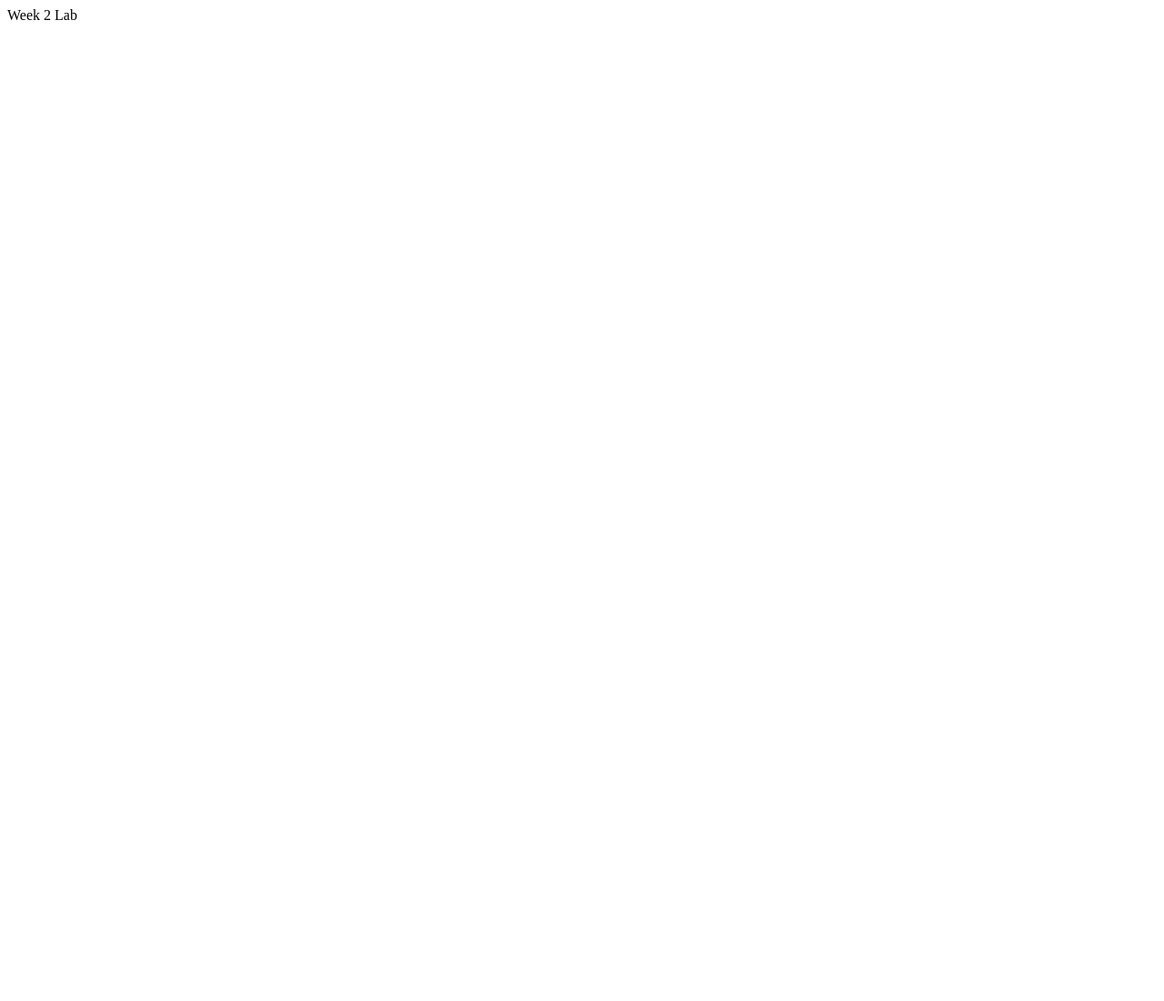
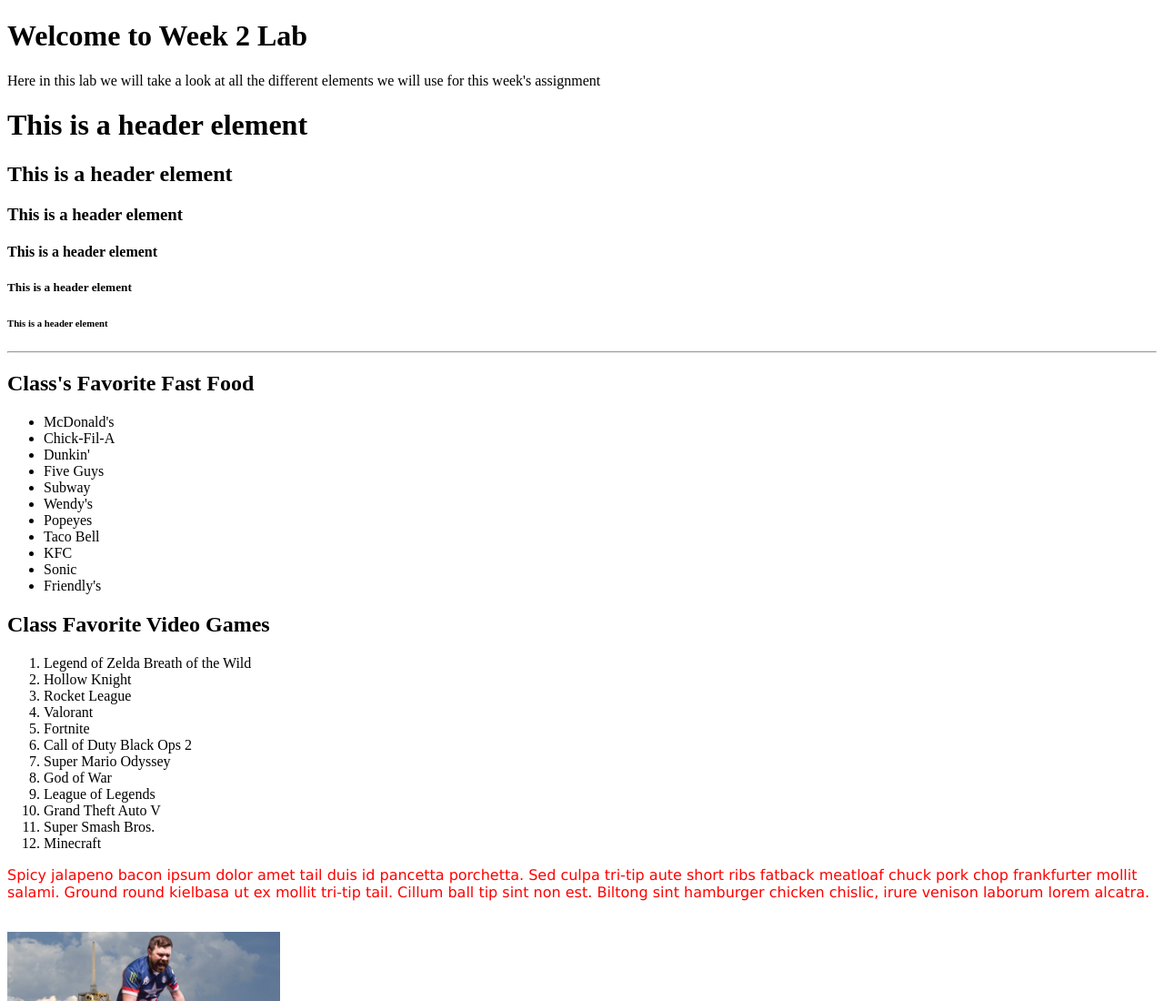
Before and after one commit to randy-lora/HTML_JS202221, a plain HTML site: page week2/week2lab.html in a window 1280 px wide. Shown: the top 1100 px of the page at 91% size. Before the commit the page ends 800 px from the top, so only its background shows below. Drawn offline with Linux system fonts and the light colour scheme.

Commit message:
end of day1 week 2

```diff
--- a/week2/week2lab.html
+++ b/week2/week2lab.html
@@ -1,9 +1,68 @@
 <!DOCTYPE html>
 <html lang="en">
-    <head></head>
-    <body>
-        <meta charset="UTF-8"
+    <head>
+
+        <meta charset="UTF-8">
         <title>Week 2 Lab</title>
     </head>
+    <body>
+        <!--This is a header 1 element-->
+        <h1>Welcome to Week 2 Lab</h1>
+        <!--This is a paragraph element-->
+        <p>Here in this lab we will take a look at all the different elements we will use for this week's assignment</p>
+        <!--Here are some header elemnets Size 1-6-->
+        <h1>This is a header element</h1>
+        <h2>This is a header element</h2>
+        <h3>This is a header element</h3>
+        <h4>This is a header element</h4>
+        <h5>This is a header element</h5>
+        <h6>This is a header element</h6>
+          <!--This is a horizontal rule element-->
+            <hr>
+            <!--Example of Unordered List-->
+            <h2>Class's Favorite Fast Food</h2>
+        <ul>
+            <li>McDonald's</li>
+            <li>Chick-Fil-A</li>
+            <li>Dunkin'</li>
+            <li>Five Guys</li>
+            <li>Subway</li>
+            <li>Wendy's</li>
+            <li>Popeyes</li>
+            <li>Taco Bell</li>
+            <li>KFC</li>
+            <li>Sonic</li>
+            <li>Friendly's</li>
+        </ul>
 
-</html>
+        <!--Example of Ordered List-->
+        <h2>Class Favorite Video Games</h2>
+        <ol>
+            <li>Legend of Zelda Breath of the Wild</li>
+            <li>Hollow Knight</li>
+            <li>Rocket League</li>
+            <li>Valorant</li>
+            <li>Fortnite</li>
+            <li>Call of Duty Black Ops 2</li>
+            <li>Super Mario Odyssey</li>
+            <li>God of War</li>
+            <li>League of Legends</li>
+            <li>Grand Theft Auto V</li>
+            <li>Super Smash Bros.</li>
+            <li>Minecraft</li>
+        </ol>
+
+        <p style="color:rgb(255, 0, 0); font-family: Verdana, Geneva, Tahoma, sans-serif;">Spicy jalapeno bacon ipsum dolor amet tail duis id pancetta porchetta. Sed culpa tri-tip aute short ribs fatback meatloaf chuck pork chop frankfurter mollit salami. Ground round kielbasa ut ex mollit tri-tip tail. Cillum ball tip sint non est. Biltong sint hamburger chicken chislic, irure venison laborum lorem alcatra.</p>
+        <br>
+        <!--Example of Image Element-->
+        <img src="images/maxresdefault.jpeg" alt="Picture of Hungrybox blastoff" width="300">
+        <br>
+        <hr>
+        <h2>Check out my list of links</h2>
+        <ul>
+             <li><a href="page2.html">Link to second page of tab</a>
+             <li><a href="https://www.neit.edu/" target= "_blank">Link to New England Tech Website</a></li>
+        </ul>
+        <img src="images/Validate.png" alt="Screenshot of page validation" width="500">
+        </body>
+    </html>
```
Also changed, not shown: index.html (+15 -0 lines), week2/page2.html (added, +13 -0 lines), week2/images/maxresdefault.jpeg (added), 2 other files.
